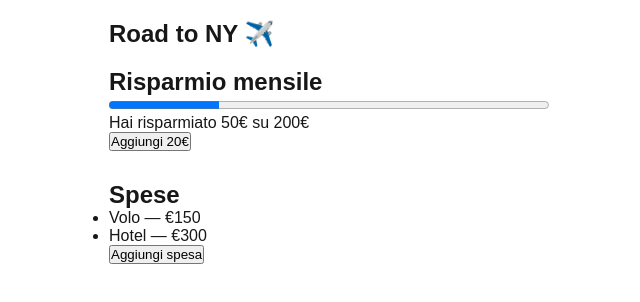
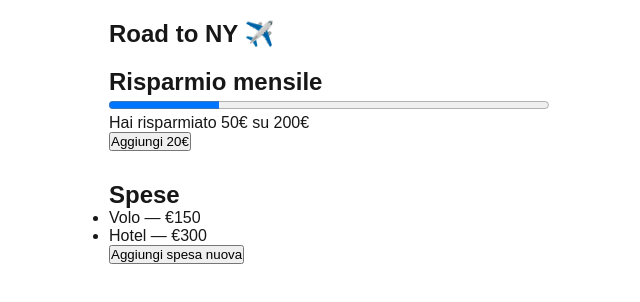
Before and after one commit to clodsmr/road-to-ny, a Next.js app: page / in a window 1280 px wide. Shown: the top 302 px of the page, without its empty margins (311-951 px from the left). Built offline with nearby package versions, Linux system fonts and the light colour scheme.

Commit message:
test git

```diff
--- a/src/pages/index.tsx
+++ b/src/pages/index.tsx
@@ -42,7 +42,7 @@ export default function Home() {
             ])
           }
         >
-          Aggiungi spesa
+          Aggiungi spesa nuova
         </button>
       </section>
     </main>
```
